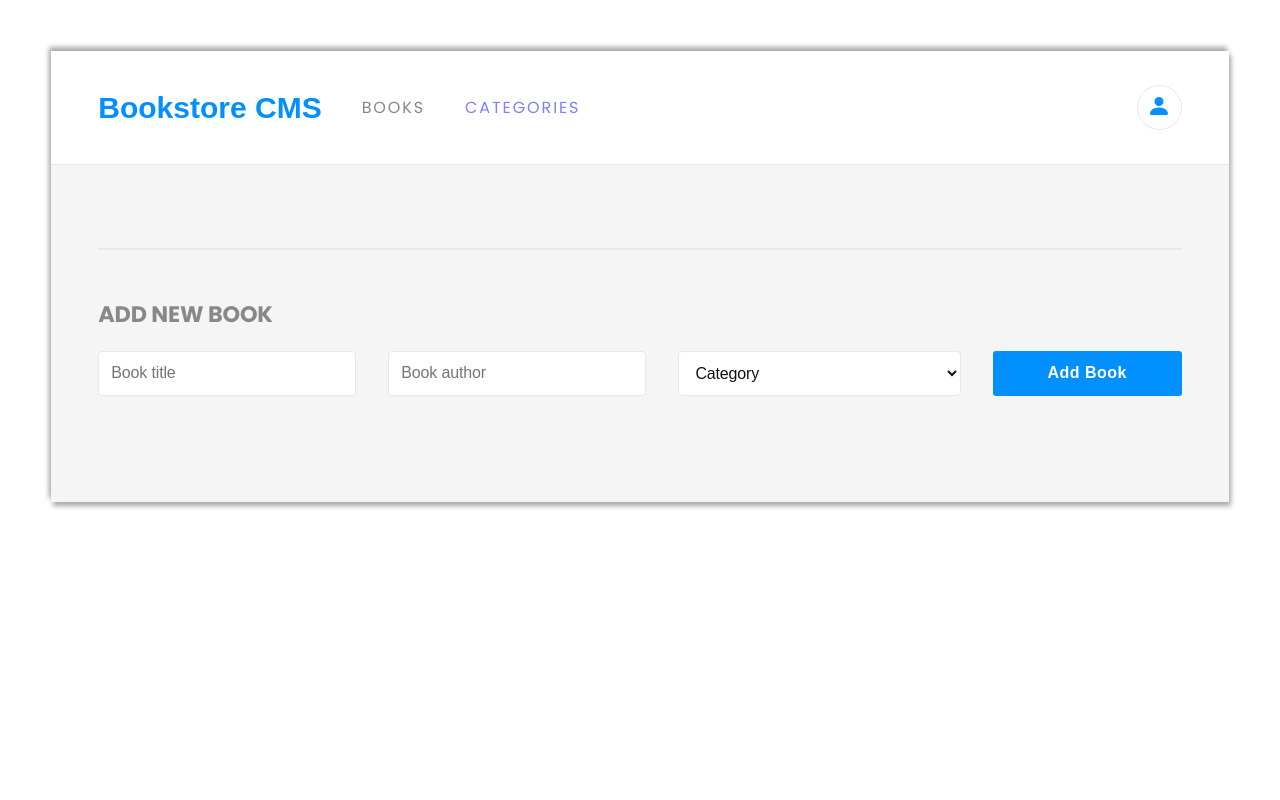
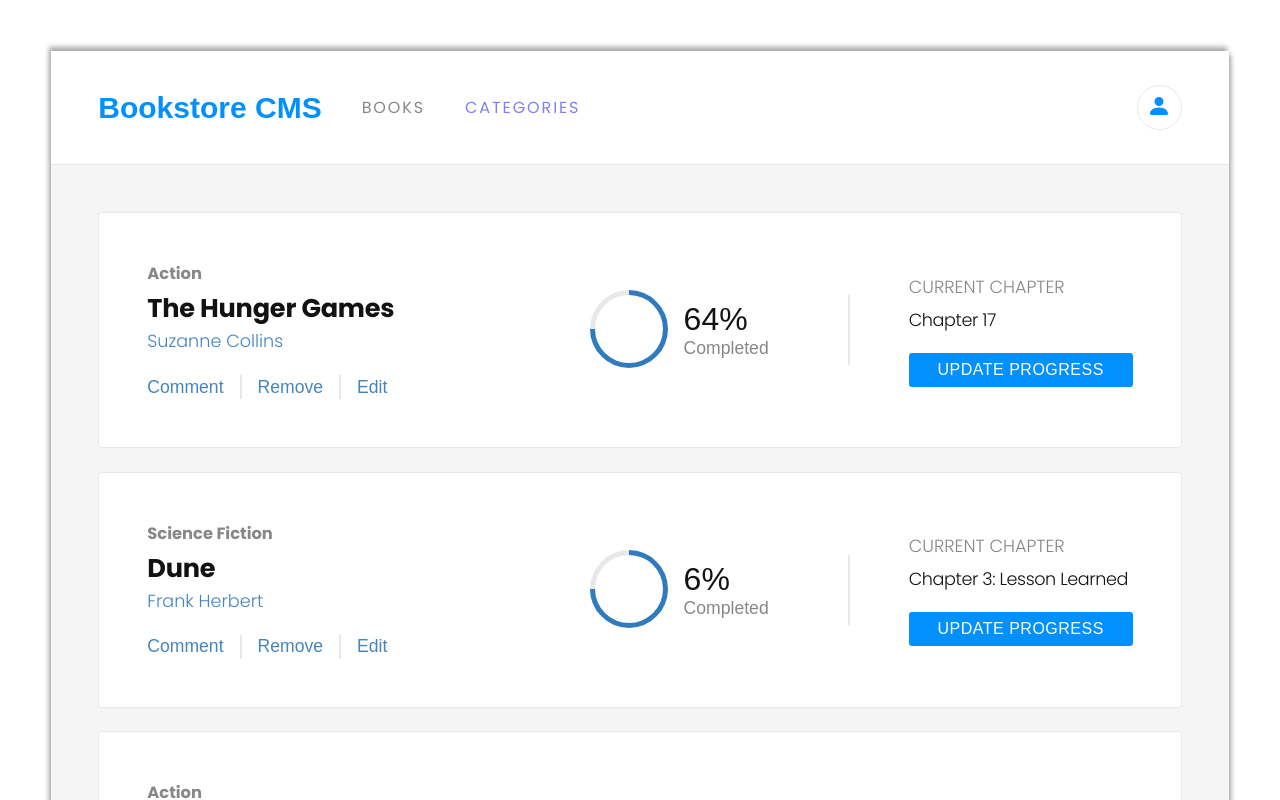
Before and after one commit to AhmadiGu/BookStore, a React (Create React App) app: page / in a window 1280 px wide. Shown: the top 800 px of the page. Built offline with nearby package versions, Linux system fonts and the light colour scheme.

Commit message:
Add and remove action use in components

```diff
--- a/src/App.js
+++ b/src/App.js
@@ -23,6 +23,7 @@ function App() {
       </Routes>
 
     </div>
+
   );
 }
 
--- a/src/components/AddBook.js
+++ b/src/components/AddBook.js
@@ -1,20 +1,60 @@
-import React from 'react';
+import React, { useState } from 'react';
+import { useDispatch } from 'react-redux';
+import { addBook } from '../redux/book/book';
 
-const AddBook = () => (
+const AddBook = () => {
+  const dispatch = useDispatch();
+  const [title, setBookName] = useState('');
+  const [author, setAutherName] = useState('');
+  const [id, setBookId] = useState('');
+  const [category, setCategory] = useState('');
+
+  const prevDefault = (e) => {
+    e.preventDefault();
+    setBookName('');
+    setAutherName('');
+    setBookId(Date.now());
+  };
+
+  return (
     <div>
       <h2 className="form-title"> ADD NEW BOOK</h2>
-    <form className="add-form">
-      <input className="form-item add-title" type="text" placeholder="Book title" />
-      <input className="form-item add-author" type="text" placeholder="Book author" />
-      <select className="form-item add-category" name="category">
+      <form className="add-form" onSubmit={(e) => prevDefault(e)}>
+        <input
+          className="form-item add-title"
+          type="text"
+          placeholder="Book title"
+          value={title}
+          onChange={(e) => setBookName(e.target.value)}
+        />
+        <input
+          className="form-item add-author"
+          type="text"
+          placeholder="Book author"
+          value={author}
+          onChange={(e) => setAutherName(e.target.value)}
+        />
+        <select
+          className="form-item add-category"
+          name="category"
+          value={category}
+          onChange={(e) => setCategory(e.target.value)}
+        >
           <option className="disable">Category</option>
           <option value="Action">Action</option>
           <option value="Science Fiction">Science Fiction</option>
           <option value="Economy">Economy</option>
         </select>
-      <button type="submit" className="add-btn">Add Book</button>
+        <button
+          type="button"
+          className="add-btn"
+          onClick={() => dispatch(addBook(id, title, author, category))}
+        >
+          Add Book
+        </button>
       </form>
     </div>
   );
+};
 
 export default AddBook;
--- a/src/redux/book/book.js
+++ b/src/redux/book/book.js
@@ -1,18 +1,35 @@
 const ADD_BOOK = 'BookStore/book/ADD_BOOK';
 const REMOVE_BOOK = 'BookStore/book/REMOVE_BOOK';
 
-export const addBook = (book) => ({
-  type: ADD_BOOK,
-  payload: book,
-});
+const initialState = {
+  books: [
 
-export const removeBook = (id) => ({
-  type: REMOVE_BOOK,
-  payload: id,
-});
+    {
+      id: 1,
+      title: 'The Hunger Games',
+      author: 'Suzanne Collins',
+      category: 'Action',
+      currentChapter: 'Chapter 17',
+      progress: 64,
+    },
+    {
+      id: 2,
+      title: 'Dune',
+      author: 'Frank Herbert',
+      category: 'Science Fiction',
+      currentChapter: 'Chapter 3: Lesson Learned',
+      progress: 6,
+    },
+    {
+      id: 3,
+      title: 'Capital in the Twenty-First Century',
+      author: 'Suzanne Collins',
+      category: 'Action',
+      currentChapter: 'Chapter 17',
+      progress: 0,
+    },
 
-const initialState = {
-  books: [],
+  ],
 };
 
 const bookReducer = (state = initialState, action) => {
@@ -26,11 +43,23 @@ const bookReducer = (state = initialState, action) => {
     case REMOVE_BOOK:
       return {
         ...state,
-        books: state.books.filter((book) => book !== action.payload),
+        books: state.books.filter((book) => book.id !== action.payload),
       };
 
     default:
       return state;
   }
 };
+export const addBook = (id, title, author, category) => ({
+  type: ADD_BOOK,
+  payload: {
+    id, title, author, category,
+  },
+});
+
+export const removeBook = (id) => ({
+  type: REMOVE_BOOK,
+  payload: id,
+});
+
 export default bookReducer;
```
Lines whose indentation alone changed are shown as unchanged.
